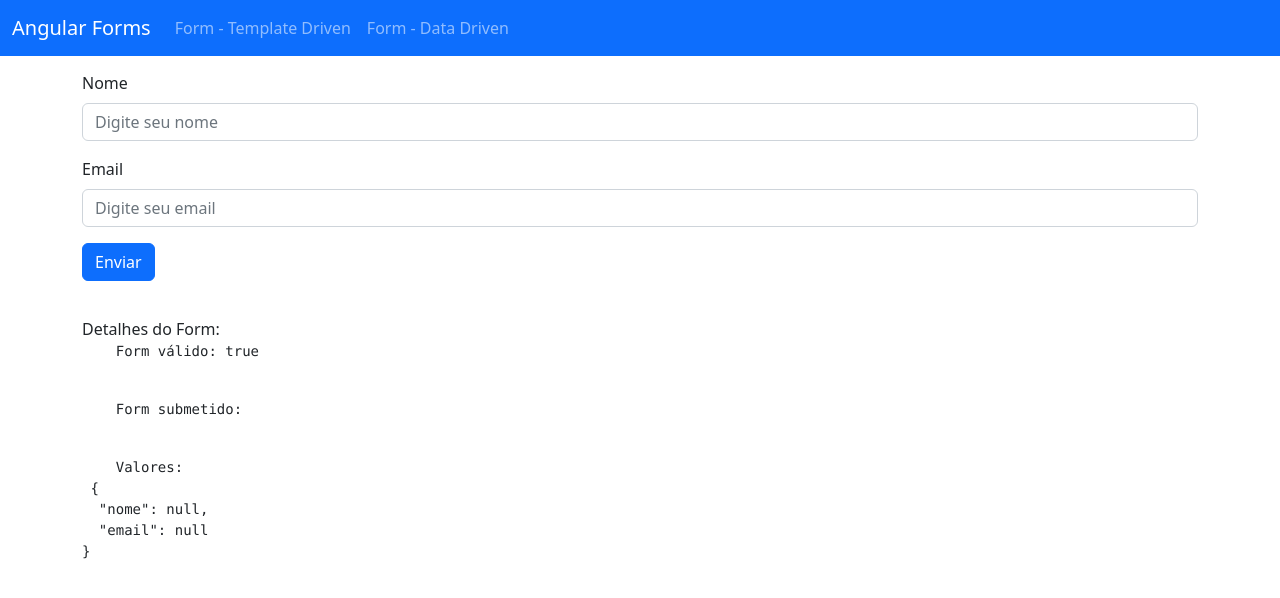
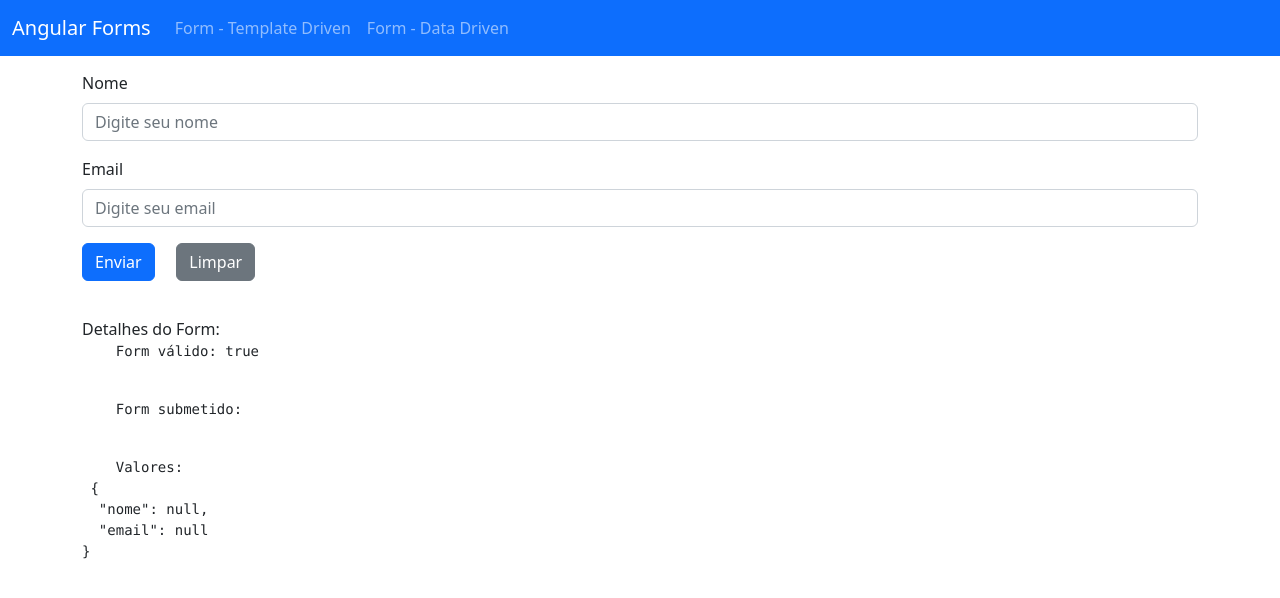
Before and after one commit to emanoelcampos/angular-forms-data-driven, an Angular app: page /dataForm in a window 1280 px wide. Shown: the top 598 px of the page. Built offline with nearby package versions, Linux system fonts and the light colour scheme.

Commit message:
adicionando botao limpar

```diff
--- a/src/app/data-form/data-form.component.html
+++ b/src/app/data-form/data-form.component.html
@@ -34,8 +34,12 @@
     </div>
   </div>
 
-  <div class="col-12">
+  <div class="col-1">
     <button type="submit" class="btn btn-primary">Enviar</button>
+  </div>
+
+  <div class="col-1">
+    <button type="button" class="btn btn-secondary" (click)="onReset()">Limpar</button>
   </div>
 
   <app-form-debug [form]="formulario"></app-form-debug>
--- a/src/app/data-form/data-form.component.ts
+++ b/src/app/data-form/data-form.component.ts
@@ -37,6 +37,16 @@
       'https://httpbin.org/post',
       JSON.stringify(this.formulario.value))
     .pipe(map((res: any) => res))
-        .subscribe(dados => console.log(dados));
+        .subscribe(dados =>{
+          console.log(dados);
+          //reseta o form
+          //this.formulario.reset();
+          this.onReset();
+        },
+        (error: any) => alert('erro'));
+  }
+
+  onReset() {
+    this.formulario.reset();
   }
 }
```
